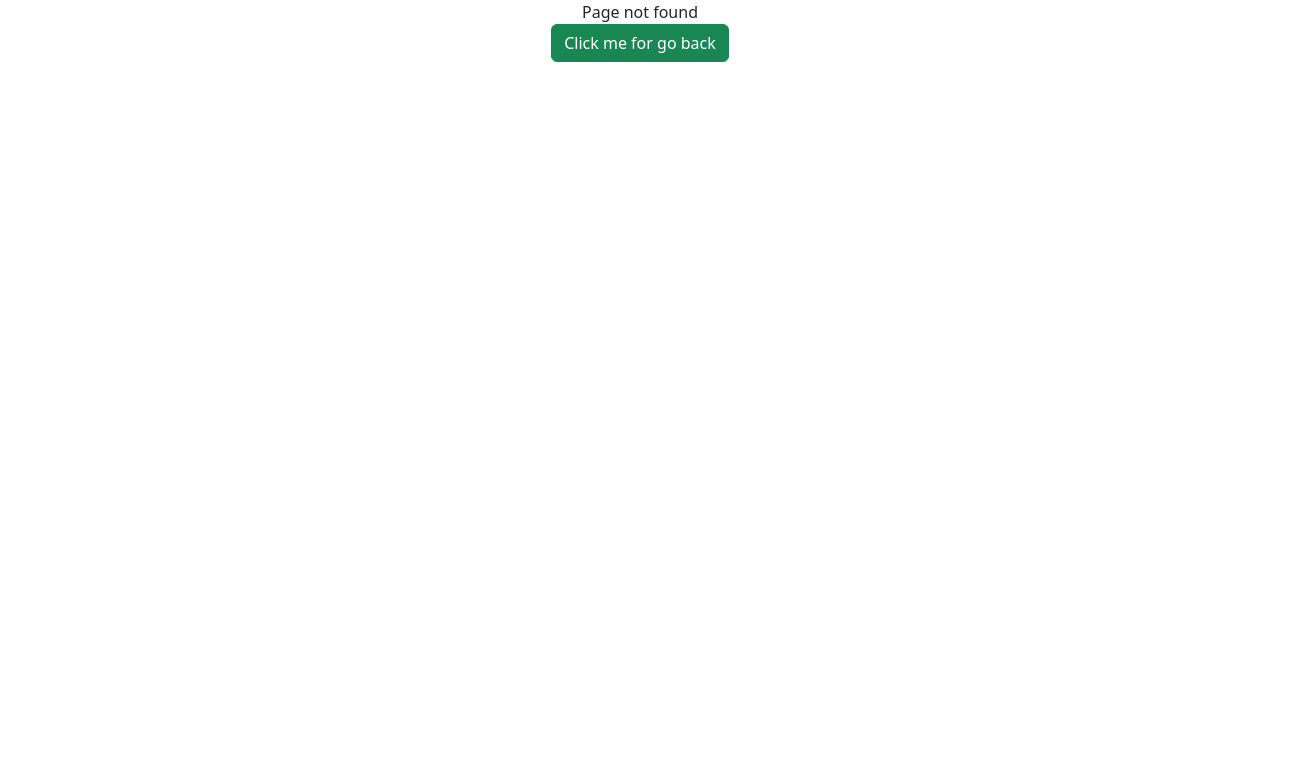
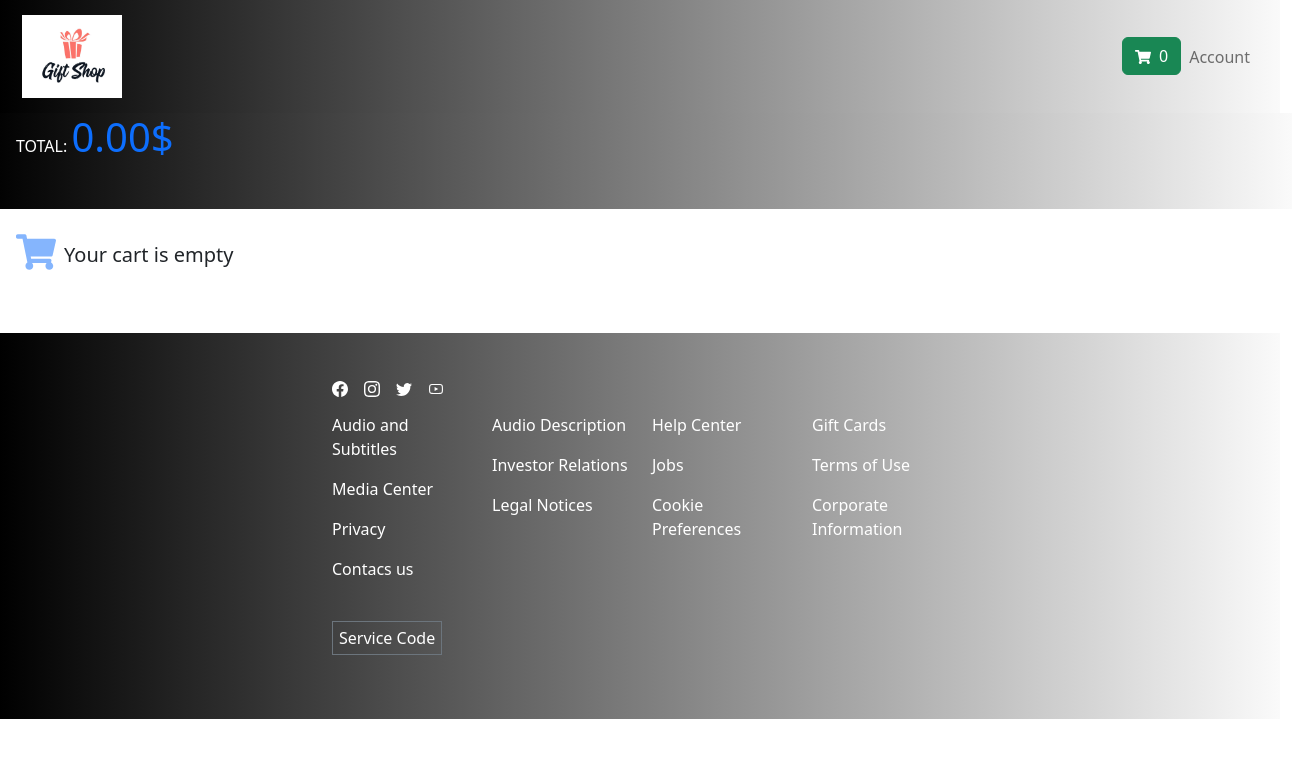
Before and after one commit to luqi2000/Capstone-Project-FrontEnd, a React (Create React App) app: page /cart in a window 1280 px wide. Before the commit this address had no page. Shown: the top 758 px of the page, 1308 px wide, since content can reach past the window. Built offline with nearby package versions, Linux system fonts and the light colour scheme.

Commit message:
added Component Cart

```diff
--- a/src/App.css
+++ b/src/App.css
@@ -39,7 +39,16 @@
   background: linear-gradient(to right, black, rgb(250, 250, 250));
 }
 
+.cart {
+  background: linear-gradient(to right, black, rgb(250, 250, 250));
+}
+
 .custom-link {
   text-decoration: none;
   margin-right: 20px;
 }
+
+.product-cover-small {
+  width: 100px;
+  height: 100px;
+}
--- a/src/App.jsx
+++ b/src/App.jsx
@@ -7,6 +7,7 @@ import Login from "./components/Login";
 import Register from "./components/Register";
 import LoggedHome from "./components/LoggedHome";
 import LoggedDetails from "./components/LoggedDetails";
+import Cart from "./components/Cart";
 
 function App() {
   return (
@@ -17,6 +18,7 @@ function App() {
         <Route path="/register" element={<Register />} />
         <Route path="/loggedhome" element={<LoggedHome />} />
         <Route path="/products/:id" element={<LoggedDetails />} />
+        <Route path="/cart" element={<Cart />} />
         <Route path="*" element={<NotFound />} />
       </Routes>
     </BrowserRouter>
--- /dev/null
+++ b/src/components/Cart.jsx
@@ -0,0 +1,53 @@
+import { Button, Col, ListGroup, Row } from "react-bootstrap";
+import LoggedNavbar from "./LoggedNavbar";
+import Myfooter from "./Myfooter";
+import { FaShoppingCart, FaTrash } from "react-icons/fa";
+import { useSelector } from "react-redux";
+
+const Cart = () => {
+  const cart = useSelector(state => state.cart.content);
+  return (
+    <>
+      <LoggedNavbar />
+      <Row className="cart">
+        <Col sm={12} className="font-weight-bold text-white mb-5 ms-3">
+          TOTAL:{" "}
+          <span className="display-6 text-primary">
+            {cart.reduce((acc, currentValue) => acc + parseFloat(currentValue.price), 0).toFixed(2)}${" "}
+            {/* toFixed for having a decimal number */}
+          </span>
+        </Col>
+      </Row>
+
+      <Row>
+        <Col sm={12} className="mb-5">
+          <ListGroup variant="flush">
+            {cart.length > 0 ? (
+              cart.map((product, i) => (
+                <ListGroup.Item key={i}>
+                  <Button variant="danger" onClick={() => {}}>
+                    <FaTrash />
+                  </Button>
+                  <img className="product-cover-small weigth-10px" src={product.img} alt="product selected" />
+                  {product.name}
+                </ListGroup.Item>
+              ))
+            ) : (
+              <ListGroup.Item className="lead ">
+                <span className="text-primary opacity-50 fs-1 me-2">
+                  {" "}
+                  <FaShoppingCart />
+                </span>
+                Your cart is empty
+              </ListGroup.Item>
+            )}
+          </ListGroup>
+        </Col>
+      </Row>
+
+      <Myfooter />
+    </>
+  );
+};
+
+export default Cart;
--- a/src/components/CartIndicator.jsx
+++ b/src/components/CartIndicator.jsx
@@ -1,12 +1,17 @@
 import { Button } from "react-bootstrap";
 import { FaShoppingCart } from "react-icons/fa";
+import { useNavigate } from "react-router-dom";
+import { useSelector } from "react-redux";
 
 const CartIndicator = () => {
+  const navigate = useNavigate();
+
+  const carLength = useSelector(state => state.cart.content.length); //return only a length number
   return (
     <div className="text-end">
-      <Button className="" variant="success">
+      <Button className="" variant="success" onClick={() => navigate("/cart")}>
         <FaShoppingCart className="text-white" />
-        <span className="ms-2">0</span>
+        <span className="ms-2">{carLength}</span>
       </Button>
     </div>
   );
--- a/src/components/LoggedDetails.jsx
+++ b/src/components/LoggedDetails.jsx
@@ -3,10 +3,13 @@ import Myfooter from "./Myfooter";
 import { useLocation } from "react-router-dom";
 import LoggedNavbar from "./LoggedNavbar";
 
+import { useDispatch } from "react-redux";
+
 const LoggedDetails = () => {
   const location = useLocation();
   const product = location.state;
   console.log(product);
+  const dispatch = useDispatch();
 
   return (
     <>
@@ -28,7 +31,13 @@ const LoggedDetails = () => {
               <option value="3">4</option>
               <option value="3">5</option>
             </Form.Select>
-            <Button className="mt-2">Add To Card</Button>
+            <Button
+              className="mt-2"
+              onClick={() => {
+                dispatch({ type: "ADD_TO_CART", payload: product });
+              }}>
+              Add To Card
+            </Button>
           </Col>
         </Row>
       </Container>
--- a/src/redux/reducers/index.js
+++ b/src/redux/reducers/index.js
@@ -5,6 +5,14 @@ const initialState = {
 };
 const mainReducer = (state = initialState, action) => {
   switch (action.type) {
+    case "ADD_TO_CART":
+      return {
+        ...state,
+        cart: {
+          ...state.cart,
+          content: [...state.cart.content, action.payload]
+        }
+      };
     default:
       return state;
   }
```
